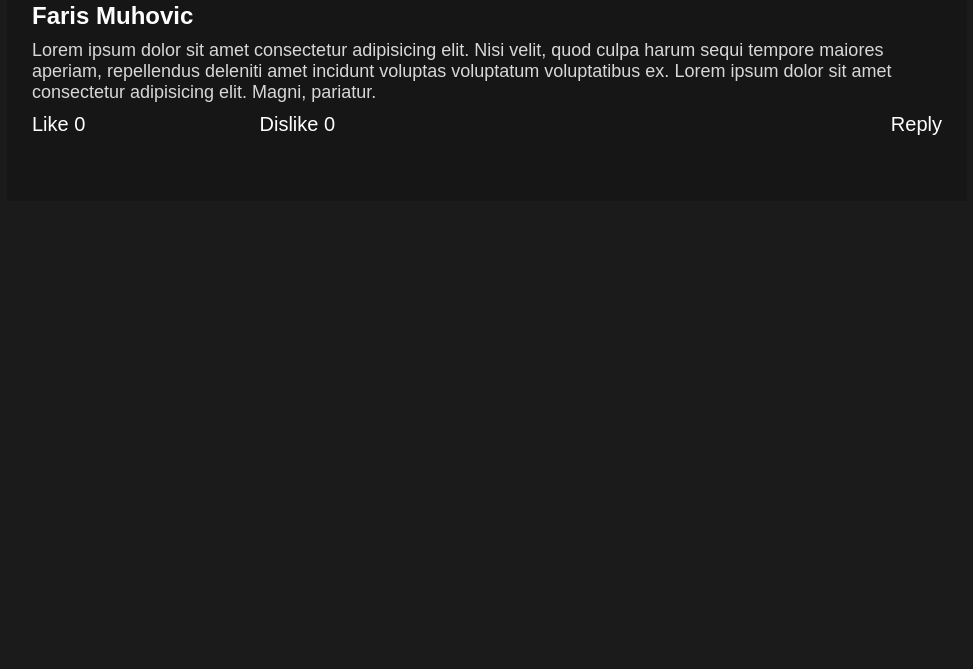
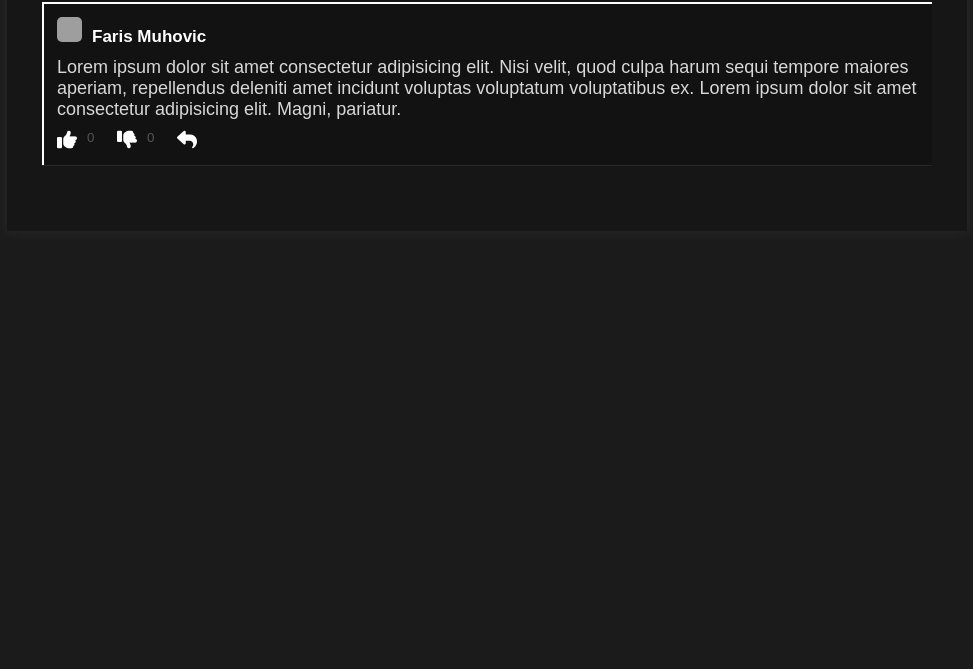
Before and after one commit to FarisMuhovic/comments-nested, a plain HTML site: page index.html in a window 1280 px wide. Shown: the part 131-800 px from the top of the page, without its empty margins (153-1126 px from the left). Drawn offline with Linux system fonts and the light colour scheme; grey boxes are pictures that could not be loaded.

Commit message:
comment edit

```diff
--- a/design.css
+++ b/design.css
@@ -1,37 +1,62 @@
 * {
   margin: 0 ;
   padding: 0;
+  -webkit-box-sizing: border-box;
           box-sizing: border-box;
   font-family: Arial, Helvetica, sans-serif;
 }
 body {
   background-color: rgb(27, 27, 27);
   color: white;
+  display: -webkit-box;
+  display: -ms-flexbox;
   display: flex;
+  -webkit-box-pack: center;
+      -ms-flex-pack: center;
           justify-content: center;
+  -webkit-box-align: center;
+      -ms-flex-align: center;
           align-items: center;
+  width: 100%;
 }
 .comment-container {
+  display: -webkit-box;
+  display: -ms-flexbox;
   display: flex;
+  -webkit-box-orient: vertical;
+  -webkit-box-direction: normal;
+      -ms-flex-direction: column;
           flex-direction: column;
+  -webkit-box-pack: center;
+      -ms-flex-pack: center;
           justify-content: center;
-  padding: 55px 25px;
+  padding: 65px 35px;
   background-color: rgb(22, 22, 22);
   width: 75%;
   height: 100%;
   gap: 10px;
+  box-shadow: 0px 0px 10px 3px rgba(255, 255, 255, 0.048);
 }
 h3 {
   position: relative;
   font-size: 50px;
 }
 .comment {
+  display: -webkit-box;
+  display: -ms-flexbox;
   display: flex;
+  -webkit-box-orient: vertical;
+  -webkit-box-direction: normal;
+      -ms-flex-direction: column;
           flex-direction: column;
+  -webkit-box-pack: center;
+      -ms-flex-pack: center;
           justify-content: center;
   gap: 10px;
   position: relative;
-  padding: 10px 0;
+  padding: 15px 5px 15px 15px;
+  background-color: rgba(0, 0, 0, 0.164);
+  border-bottom: 1px solid rgba(255, 255, 255, 0.096);
 }
 .comment::before {
   position: absolute;
@@ -40,7 +65,19 @@ h3 {
   width: 100%;
   background-color: white;
   content: "";
-  height: 3px;
+  height: 2px;
+}
+.comment::after {
+  position: absolute;
+  bottom: 0;
+  left: 0;
+  width: 2px;
+  background-color: white;
+  content: "";
+  height: 100%;
+}
+.comment h2 {
+  font-size: 17px;
 }
 .comment p {
   font-size: 18px;
@@ -52,15 +89,81 @@ button {
   border: none;
   color: white;
   font-size: 20px;
+  cursor: pointer;
 }
 .reply {
   margin-left: 150px;
 }
-.review {
-  display: grid;
-  grid-template-columns: 1fr 1fr 2fr;
-  justify-items: start;
+.review , .review button{
+  display: -webkit-box;
+  display: -ms-flexbox;
+  display: flex;
+  -webkit-box-align: center;
+      -ms-flex-align: center;
+          align-items: center;
+  -webkit-box-pack: start;
+      -ms-flex-pack: start;
+          justify-content: flex-start;
+  -webkit-box-orient: horizontal;
+  -webkit-box-direction: normal;
+      -ms-flex-direction: row;
+          flex-direction: row;
+  gap: 10px;
 }
-#reply{
-  justify-self: end;
+
+.fa-thumbs-up:hover {
+  color: green;
 }
+.fa-thumbs-down:hover {
+  color: red;
+}
+.fa-reply:hover {
+  color: yellow;
+}
+textarea {
+  background-color: transparent;
+  border: none;
+  width: 20px;
+  height: 20px;
+  resize: none;
+}
+.user {
+  display: flex;
+  align-items: baseline;
+  gap: 10px;
+}
+.user img {
+  width: 25px;
+  height: 25px;
+  border-radius: 5px;
+}
+#textinput{
+  width: 99%;
+  min-height: 75px;
+  height: 75px;
+  background-color: transparent;
+  outline: none;
+  border: 1px solid rgba(255, 255, 255, 0.301);
+  color: white;
+  padding: 15px;
+  font-size: 18px;
+}
+#textinput:focus {
+  background-color: rgb(27, 27, 27);
+}
+#post {
+  position: absolute;
+  right: 0;
+  margin-right: 1vw;
+  border-radius: 2px;
+  background-color: rgba(255, 255, 255, 0.301);
+  width: 75px;
+  display: flex;
+  justify-content: center;
+  text-align: center;
+  transition: 0.3s;
+}
+#post:hover {
+  background-color: rgb(2, 155, 155);
+  transition: 0.3s;
+}
--- a/index.html
+++ b/index.html
@@ -8,19 +8,37 @@
     <meta name="viewport" content="width=device-width, initial-scale=1">
     <link rel="stylesheet" href="design.css">
     <script src="script.js" async defer></script>
+    <link rel="stylesheet"
+href="https://cdnjs.cloudflare.com/ajax/libs/font-awesome/6.2.0/css/all.min.css">
   </head>
   <body>
     <div class="comment-container" id="commContainer">
       <h3>Comments</h3>
       <div class="comment" data-id="main">
-        <h2>Faris Muhovic</h2>
+        <div class="user">
+          <img src="https://i.kym-cdn.com/entries/icons/original/000/028/861/cover3.jpg" alt="avatar">
+          <h2>Faris Muhovic</h2>
+        </div>
         <p>Lorem ipsum dolor sit amet consectetur adipisicing elit. Nisi velit, quod culpa harum sequi tempore maiores aperiam, repellendus deleniti amet incidunt voluptas voluptatum voluptatibus ex. Lorem ipsum dolor sit amet consectetur adipisicing elit. Magni, pariatur.</p>
         <div class="review">
-          <button>Like <span>0</span></button>
-          <button>Dislike <span>0</spa></button>
-          <button id="reply" onclick="newreply(event)">Reply</button>
+          <button onclick="thumbsup(event)"><i class="fa-solid fa-thumbs-up"></i> <textarea disabled="true">0</textarea></button>
+          <button onclick="thumbsdown(event)"><i class="fa-solid fa-thumbs-down"></i> <textarea disabled="true">0</textarea></button>
+          <button id="reply" onclick="newreply(event)"><i class="fa-solid fa-reply"></i></button>
         </div>
       </div>
+      <!-- <div class="comment" style="margin-left: 10%">
+        <div class="user">
+          <img src="https://i.kym-cdn.com/entries/icons/original/000/028/861/cover3.jpg" alt="avatar">
+          <h2>Faris Muhovic</h2>
+        </div>
+        <textarea type="text" id="textinput" maxlength="420"></textarea>
+        <div class="review">
+          <button onclick="thumbsup(event)"><i class="fa-solid fa-thumbs-up"></i> <textarea disabled="true">0</textarea></button>
+          <button onclick="thumbsdown(event)"><i class="fa-solid fa-thumbs-down"></i> <textarea disabled="true">0</textarea></button>
+          <button id="reply" onclick="newreply(event)"><i class="fa-solid fa-reply"></i></button>
+          <button id="post">Post</button>
+        </div>
+      </div> -->
     </div>
   </body>
 </html>
--- a/script.js
+++ b/script.js
@@ -1,25 +1,60 @@
+let clickedup = false;
+let clickeddown = false;
 function newreply(event) {
-  // if (event.target.parentNode.parentNode.getAttribute("data-id") != "main") {
-  //   marginleft += 150;
-  // } else {
-  //   marginleft = 150;
-  // }
-  event.target.parentNode.parentNode.innerHTML += `
-  <div class="comment" style="margin-left: 150px">
-    <h2>Faris Muhovic</h2>
-    <p>Lorem ipsum dolor sit amet consectetur adipisicing elit. Nisi velit, quod culpa harum sequi tempore maiores aperiam, repellendus deleniti amet incidunt voluptas voluptatum voluptatibus ex. Lorem ipsum dolor sit amet consectetur adipisicing elit. Magni, pariatur.</p>
+  event.target.parentNode.parentNode.parentNode.innerHTML += `
+  <div class="comment" style="margin-left: 10%">
+    <div class="user">
+      <img src="https://i.kym-cdn.com/entries/icons/original/000/028/861/cover3.jpg" alt="avatar">
+      <h2>Faris Muhovic</h2>
+    </div>
+    <textarea type="text" id="textinput" maxlength="569"></textarea>
     <div class="review">
-      <button>Like <span>0</span></button>
-      <button>Dislike <span>0</spa></button>
-      <button id="reply" onclick="newreply(event)">Reply</button>
+      <button onclick="thumbsup(event)"><i class="fa-solid fa-thumbs-up"></i> <textarea disabled="true">0</textarea></button>
+      <button onclick="thumbsdown(event)"><i class="fa-solid fa-thumbs-down"></i> <textarea disabled="true">0</textarea></button>
+      <button id="reply" onclick="newreply(event)"><i class="fa-solid fa-reply"></i></button>
+      <button id="post" onclick="post(event)">Post</button>
     </div>
   </div>`;
-  // console.log(event.target);
-  // console.log(event.target.parentNode.parentNode);
-  // console.log(event.target.firstChild);
-  // console.log(event.target.parentNode.parentNode.getAttribute("data-id"));
+  clickedup = false;
+  clickeddown = false;
 }
-commentContainer.firstChild;
-// just make the comment show under the eselected reply instead of the end of line !
-// and for reply of reply make it on the same line
-// insert before children etc. stuff like that
+
+function post(event) {
+  let textbox = event.target.parentNode.parentNode.children[1];
+  let textboxvalue = textbox.value;
+  if (textboxvalue.length > 10) {
+    textbox.style.border = "none";
+    textbox.innerText = textboxvalue;
+    textbox.style.height = textbox.scrollHeight + "px";
+    textbox.setAttribute("disabled", true);
+    event.target.remove();
+  } else {
+    alert("Please enter more than 10 words");
+  }
+}
+function thumbsup(event) {
+  if (clickedup == false) {
+    event.target.parentNode.lastChild.innerText = "1";
+    event.target.style.color = "green";
+    clickedup = true;
+  } else {
+    event.target.parentNode.lastChild.innerText = "0";
+    event.target.style.color = "white";
+    clickedup = false;
+  }
+}
+function thumbsdown(event) {
+  if (clickeddown == false) {
+    event.target.parentNode.lastChild.innerText = "1";
+    event.target.style.color = "red";
+    clickeddown = true;
+  } else {
+    event.target.parentNode.lastChild.innerText = "0";
+    event.target.style.color = "white";
+    clickeddown = false;
+  }
+}
+// be able to collapse elements
+// save it to local storage as "server"
+// make it so u cant make another post while making the post and prevent spam for creating posts.
+// make a diffrent post for getting post making smth like that
```
Lines whose indentation alone changed are shown as unchanged.
